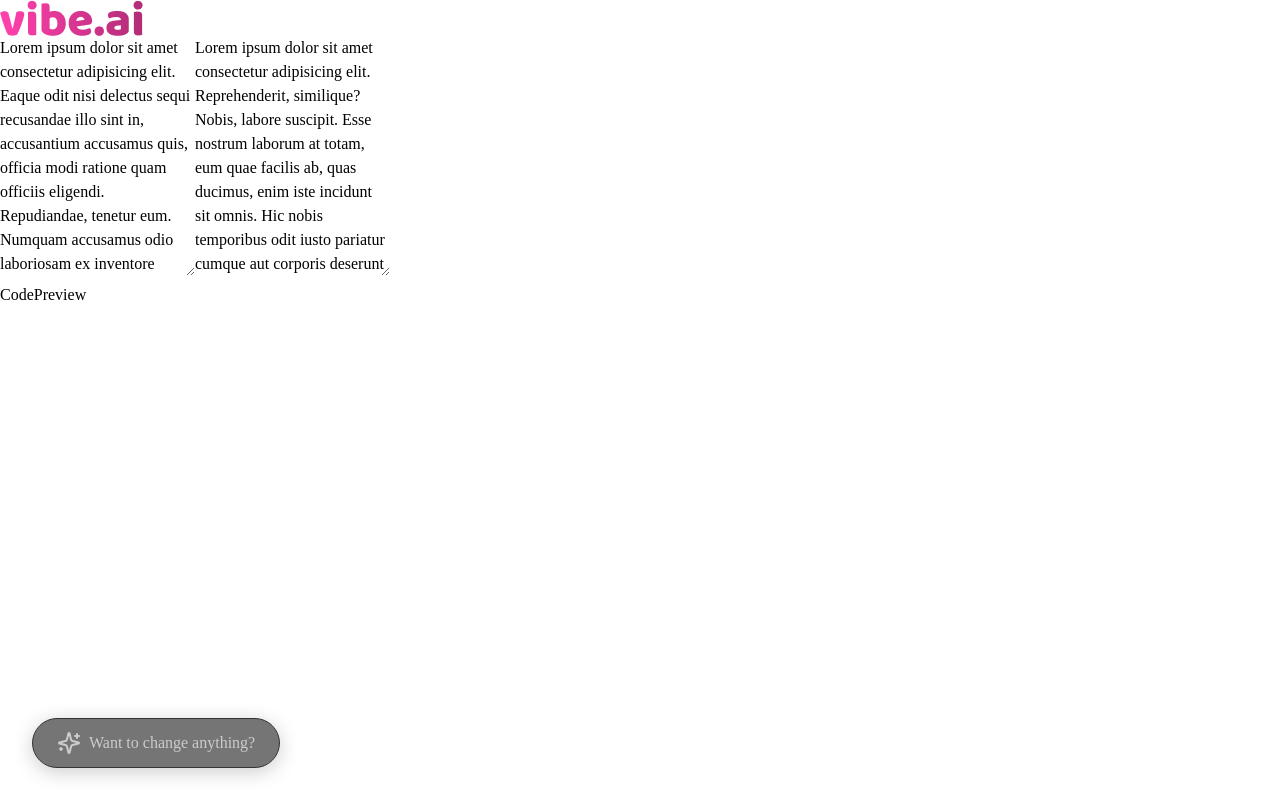
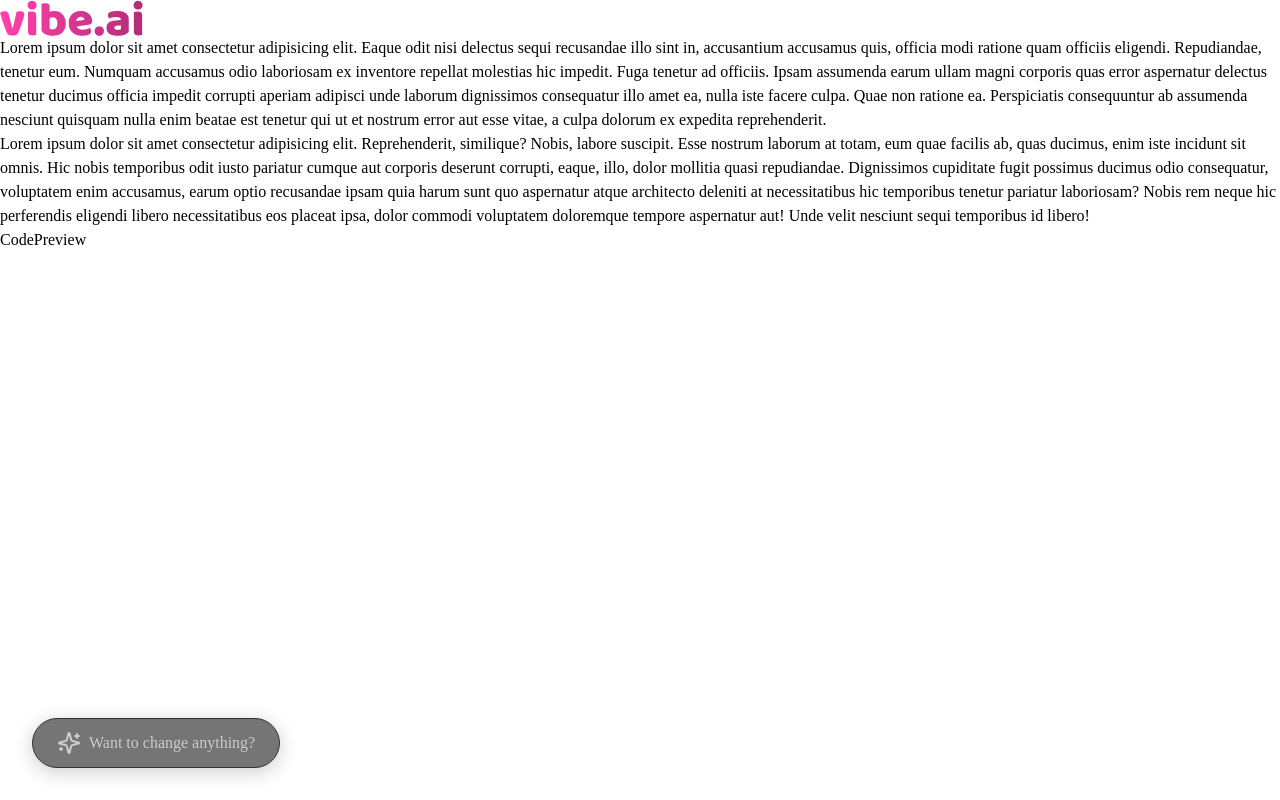
Before and after one commit to kanishkadz/vibe.ai, a React (Vite) app in the folder frontend/: page /builder in a window 1280 px wide. Built offline with nearby package versions, Linux system fonts and the light colour scheme.

Commit message:
Update TextEditor.tsx

```diff
--- a/frontend/src/components/TextEditor.tsx
+++ b/frontend/src/components/TextEditor.tsx
@@ -1,26 +1,18 @@
-import React, { useState } from 'react';
+import React from 'react'
 
 const TextEditor = () => {
-  const [text1, setText1] = useState(`Lorem ipsum dolor sit amet consectetur adipisicing elit. Eaque odit nisi delectus sequi recusandae illo sint in, accusantium accusamus quis, officia modi ratione quam officiis eligendi. Repudiandae, tenetur eum. Numquam accusamus odio laboriosam ex inventore repellat molestias hic impedit. Fuga tenetur ad officiis. Ipsam assumenda earum ullam magni corporis quas error aspernatur delectus tenetur ducimus officia impedit corrupti aperiam adipisci unde laborum dignissimos consequatur illo amet ea, nulla iste facere culpa. Quae non ratione ea. Perspiciatis consequuntur ab assumenda nesciunt quisquam nulla enim beatae est tenetur qui ut et nostrum error aut esse vitae, a culpa dolorum ex expedita reprehenderit.`);
+  return (
+    <div>
+        <div className='w-full max-w-md bg-[#1a1a1a] rounded-xl p-6 text-white'>
+            <p className='leading-relaxed'>
+                Lorem ipsum dolor sit amet consectetur adipisicing elit. Eaque odit nisi delectus sequi recusandae illo sint in, accusantium accusamus quis, officia modi ratione quam officiis eligendi. Repudiandae, tenetur eum. Numquam accusamus odio laboriosam ex inventore repellat molestias hic impedit. Fuga tenetur ad officiis. Ipsam assumenda earum ullam magni corporis quas error aspernatur delectus tenetur ducimus officia impedit corrupti aperiam adipisci unde laborum dignissimos consequatur illo amet ea, nulla iste facere culpa. Quae non ratione ea. Perspiciatis consequuntur ab assumenda nesciunt quisquam nulla enim beatae est tenetur qui ut et nostrum error aut esse vitae, a culpa dolorum ex expedita reprehenderit.
+            </p>
+            <p className='leading-relaxed mt-4'>
+                Lorem ipsum dolor sit amet consectetur adipisicing elit. Reprehenderit, similique? Nobis, labore suscipit. Esse nostrum laborum at totam, eum quae facilis ab, quas ducimus, enim iste incidunt sit omnis. Hic nobis temporibus odit iusto pariatur cumque aut corporis deserunt corrupti, eaque, illo, dolor mollitia quasi repudiandae. Dignissimos cupiditate fugit possimus ducimus odio consequatur, voluptatem enim accusamus, earum optio recusandae ipsam quia harum sunt quo aspernatur atque architecto deleniti at necessitatibus hic temporibus tenetur pariatur laboriosam? Nobis rem neque hic perferendis eligendi libero necessitatibus eos placeat ipsa, dolor commodi voluptatem doloremque tempore aspernatur aut! Unde velit nesciunt sequi temporibus id libero!
+            </p>
+        </div>
+    </div>
+  )
+}
 
-  const [text2, setText2] = useState(`Lorem ipsum dolor sit amet consectetur adipisicing elit. Reprehenderit, similique? Nobis, labore suscipit. Esse nostrum laborum at totam, eum quae facilis ab, quas ducimus, enim iste incidunt sit omnis. Hic nobis temporibus odit iusto pariatur cumque aut corporis deserunt corrupti, eaque, illo, dolor mollitia quasi repudiandae. Dignissimos cupiditate fugit possimus ducimus odio consequatur, voluptatem enim accusamus, earum optio recusandae ipsam quia harum sunt quo aspernatur atque architecto deleniti at necessitatibus hic temporibus tenetur pariatur laboriosam? Nobis rem neque hic perferendis eligendi libero necessitatibus eos placeat ipsa, dolor commodi voluptatem doloremque tempore aspernatur aut! Unde velit nesciunt sequi temporibus id libero!`);
-
-  return (
-    <div className='w-full max-w-md bg-[#1a1a1a] rounded-xl p-6 text-white'>
-      <textarea
-        className='w-full bg-transparent border border-gray-700 rounded-md p-2 resize-none leading-relaxed text-white'
-        value={text1}
-        onChange={(e) => setText1(e.target.value)}
-        rows={10}
-      />
-      <textarea
-        className='w-full bg-transparent border border-gray-700 rounded-md p-2 mt-4 resize-none leading-relaxed text-white'
-        value={text2}
-        onChange={(e) => setText2(e.target.value)}
-        rows={10}
-      />
-    </div>
-  );
-};
-
-export default TextEditor;
+export default TextEditor
```
